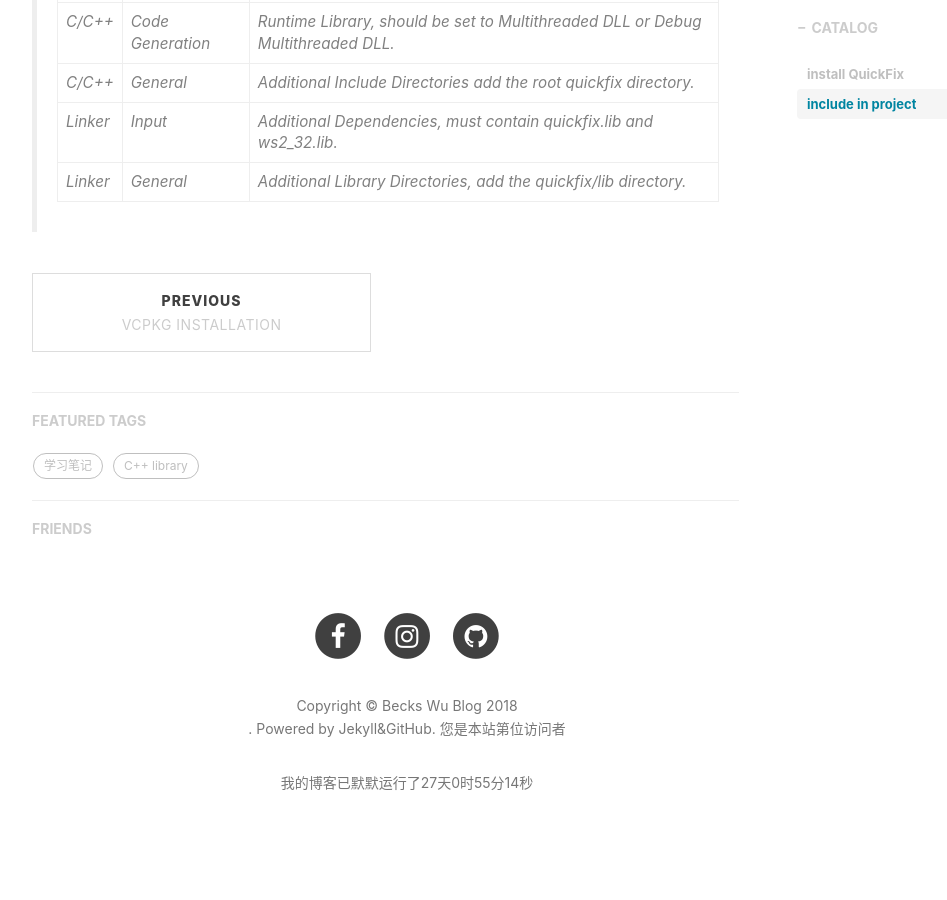
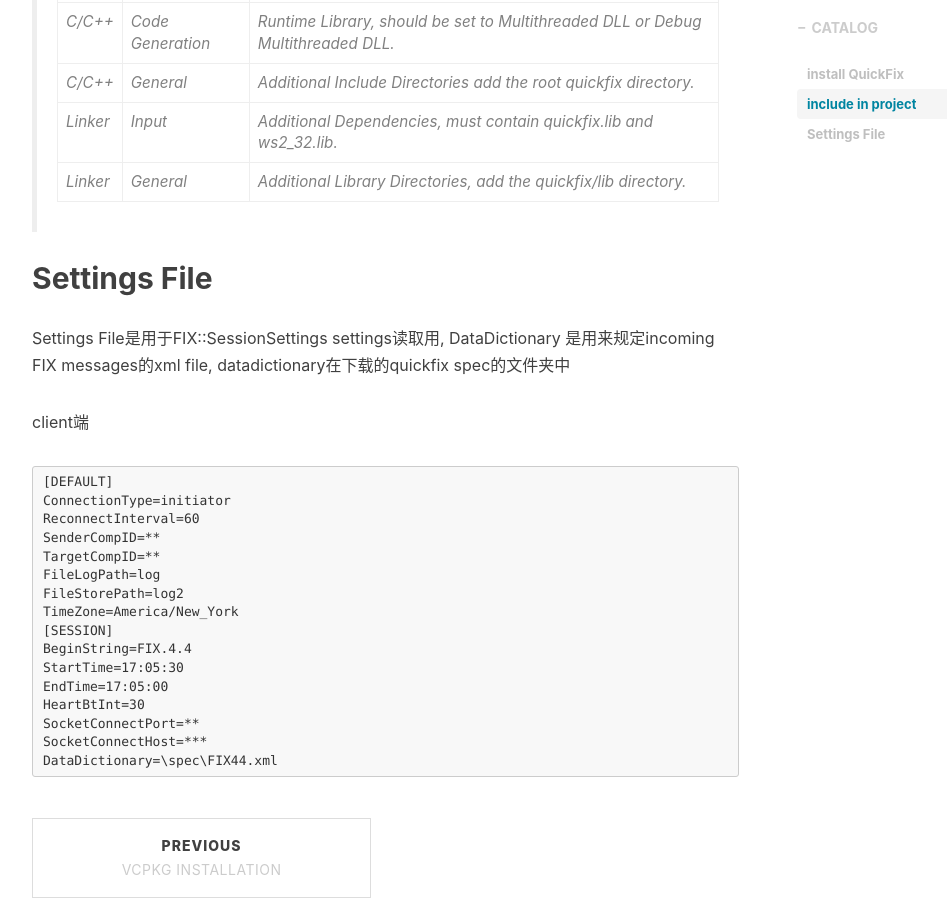
Before and after one commit to beckswu/beckswu.github.io, a Jekyll site: the page built from _posts/2017-10-03-QuickFIX-C++.markdown, in a window 1280 px wide and 900 px high, scrolled down 1329 px. Shown: the whole window, without its empty margins (233-1180 px from the left). Built offline with Jekyll 4.4.1, drawn with Linux system fonts in a browser that asks for light colours; nearby versions of some CDN libraries; comment, search, counter and statistics services are not loaded.

Commit message:
Update 2017-10-03-QuickFIX-C++.markdown

````diff
--- a/_posts/2017-10-03-QuickFIX-C++.markdown
+++ b/_posts/2017-10-03-QuickFIX-C++.markdown
@@ -27,3 +27,26 @@ tags:
 > C/C++ | General | Additional Include Directories add the root quickfix directory.
 > Linker | Input | Additional Dependencies, must contain quickfix.lib and ws2_32.lib.
 > Linker | General | Additional Library Directories, add the quickfix/lib directory.
+
+## Settings File
+Settings File是用于FIX::SessionSettings settings读取用, DataDictionary 是用来规定incoming FIX messages的xml file, datadictionary在下载的quickfix spec的文件夹中
+
+client端
+```
+[DEFAULT]
+ConnectionType=initiator
+ReconnectInterval=60
+SenderCompID=**
+TargetCompID=**
+FileLogPath=log
+FileStorePath=log2
+TimeZone=America/New_York
+[SESSION]
+BeginString=FIX.4.4
+StartTime=17:05:30
+EndTime=17:05:00
+HeartBtInt=30
+SocketConnectPort=**
+SocketConnectHost=***
+DataDictionary=\spec\FIX44.xml
+```
````
